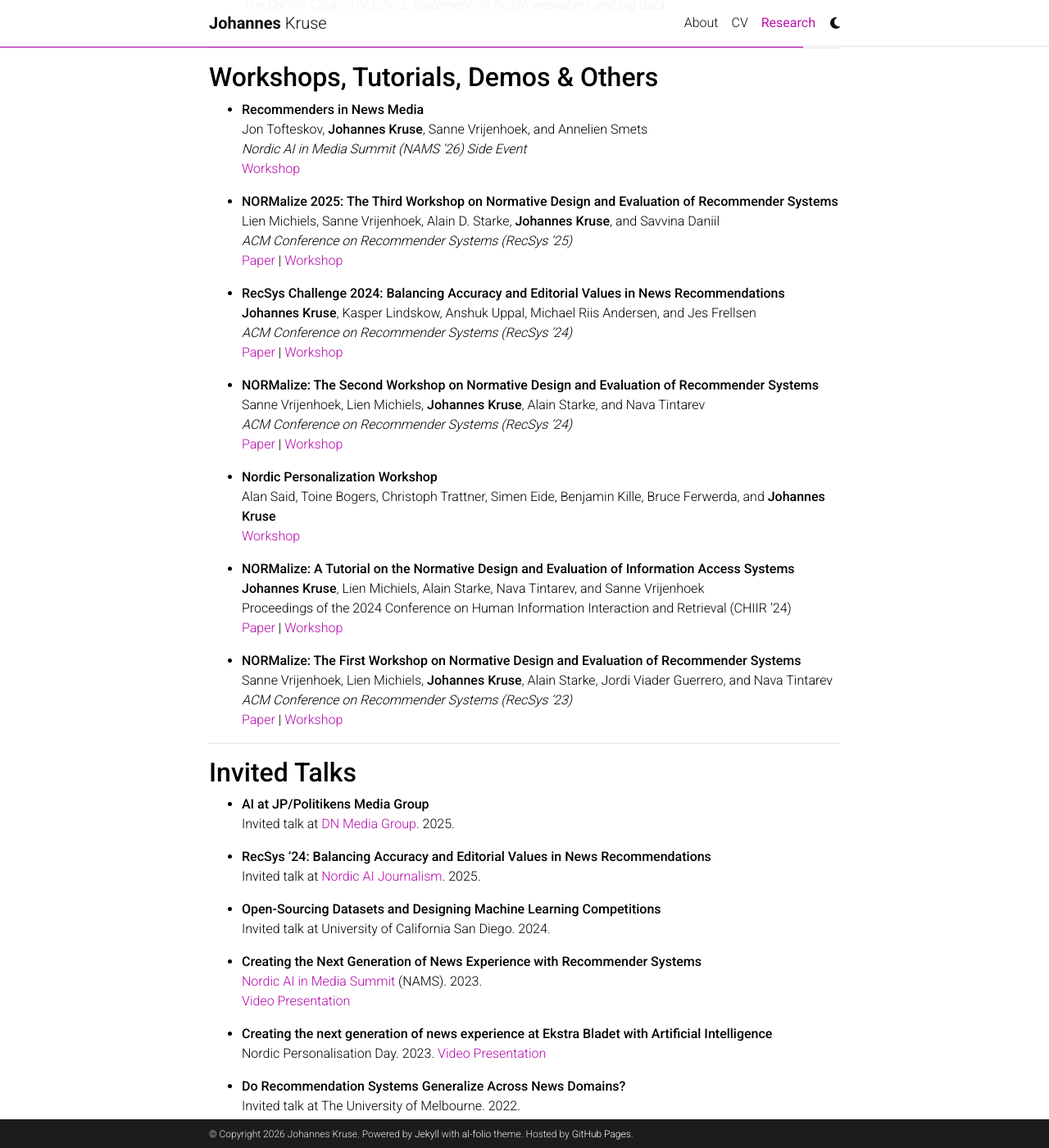
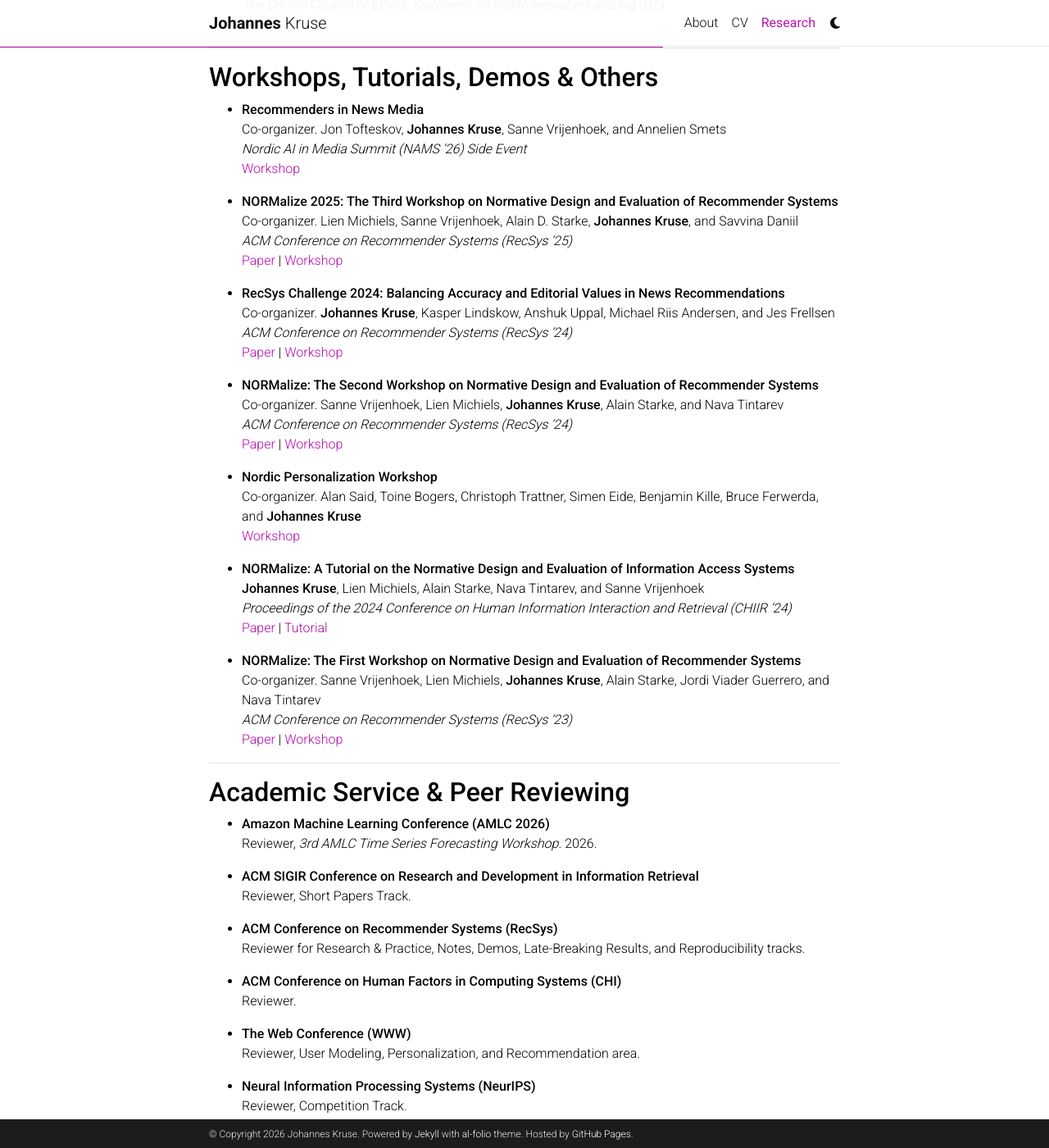
Before and after one commit to johanneskruse/johanneskruse.github.io, a Jekyll site: the page built from _pages/2_publications.md, in a window 1280 px wide and 1400 px high, scrolled down 1798 px. Shown: the whole window at 82% size. Built offline with Jekyll 4.4.1, drawn with Linux system fonts in a browser that asks for light colours; comment, search, counter and statistics services are not loaded; a style sheet for code colours, icons or effects is not loaded; some of the changed text lies outside the part shown.

Commit message:
Update 2_publications.md

```diff
--- a/_pages/2_publications.md
+++ b/_pages/2_publications.md
@@ -9,12 +9,12 @@
 
 ----
 ## **Publications & Preprints**
+
 #### **2026**
 - **ZoRRO: A Zero-Weight Personalized Recommender System for Scalable News Recommendation** \
   **Johannes Kruse**, Ryotaro Shimizu, Kasper Lindskow, Jon Tofteskov, Michael Riis Andersen, Julian McAuley, and Jes Frellsen \
   *ACM SIGIR Conference on Research and Development in Information Retrieval* \
   [Paper](https://dl.acm.org/doi/abs/10.1145/3805712.3809909)
-
 
 #### **2025**
 - **“I must have clicked on something” - Users' Experiences and Evaluations of Personalized News Recommender Systems** \
@@ -49,13 +49,13 @@
   [Paper](https://dl.acm.org/doi/10.1145/3687151.3687152)
 
 - **Report on NORMalize: The Second Workshop on the Normative Design and Evaluation of Recommender Systems** \
-  •	Alain Starke, Sanne Vrijenhoek, Lien Michiels, **Johannes Kruse**, and Nava Tintarev \
+  Alain Starke, Sanne Vrijenhoek, Lien Michiels, **Johannes Kruse**, and Nava Tintarev \
   *CEUR Workshop Proceedings* \
   [Paper](https://ceur-ws.org/Vol-3898/)
 
 #### **2023**
 - **Creating the next generation of news experience on ekstrabladet.dk with recommender systems** \
-  **Johannes Kruse**, Kasper Lindskow, Michael Riis Andersen, and Jes Frellsen. \
+  **Johannes Kruse**, Kasper Lindskow, Michael Riis Andersen, and Jes Frellsen \
   *ACM Conference on Recommender Systems (RecSys '23)* \
   [Paper](https://dl.acm.org/doi/10.1145/3604915.3610248)
 
@@ -73,42 +73,67 @@
 
 ----
 ## **Workshops, Tutorials, Demos & Others**
+
 - **Recommenders in News Media** \
-  Jon Tofteskov, **Johannes Kruse**, Sanne Vrijenhoek, and Annelien Smets \
+  Co-organizer. Jon Tofteskov, **Johannes Kruse**, Sanne Vrijenhoek, and Annelien Smets \
   *Nordic AI in Media Summit (NAMS '26) Side Event* \
   [Workshop](https://sites.google.com/view/recommenders-in-news-media)
 
 - **NORMalize 2025: The Third Workshop on Normative Design and Evaluation of Recommender Systems** \
-  Lien Michiels, Sanne Vrijenhoek, Alain D. Starke, **Johannes Kruse**, and Savvina Daniil \
+  Co-organizer. Lien Michiels, Sanne Vrijenhoek, Alain D. Starke, **Johannes Kruse**, and Savvina Daniil \
   *ACM Conference on Recommender Systems (RecSys '25)* \
   [Paper](https://dl.acm.org/doi/10.1145/3705328.3748002) | [Workshop](https://sites.google.com/view/normalizeworkshop)
 
 - **RecSys Challenge 2024: Balancing Accuracy and Editorial Values in News Recommendations** \
-  **Johannes Kruse**, Kasper Lindskow, Anshuk Uppal, Michael Riis Andersen, and Jes Frellsen \
+  Co-organizer. **Johannes Kruse**, Kasper Lindskow, Anshuk Uppal, Michael Riis Andersen, and Jes Frellsen \
   *ACM Conference on Recommender Systems (RecSys '24)* \
   [Paper](https://dl.acm.org/doi/10.1145/3640457.3687164) | [Workshop](https://recsys.eb.dk/)
 
 - **NORMalize: The Second Workshop on Normative Design and Evaluation of Recommender Systems** \
-  Sanne Vrijenhoek, Lien Michiels, **Johannes Kruse**, Alain Starke, and Nava Tintarev \
+  Co-organizer. Sanne Vrijenhoek, Lien Michiels, **Johannes Kruse**, Alain Starke, and Nava Tintarev \
   *ACM Conference on Recommender Systems (RecSys '24)* \
   [Paper](https://dl.acm.org/doi/abs/10.1145/3640457.3687103) | [Workshop](https://sites.google.com/view/normalizeworkshop)
 
 - **Nordic Personalization Workshop** \
-  Alan Said, Toine Bogers, Christoph Trattner, Simen Eide, Benjamin Kille, Bruce Ferwerda, and **Johannes Kruse** \
+  Co-organizer. Alan Said, Toine Bogers, Christoph Trattner, Simen Eide, Benjamin Kille, Bruce Ferwerda, and **Johannes Kruse** \
   [Workshop](https://personalizationday.github.io/2024/)
 
 - **NORMalize: A Tutorial on the Normative Design and Evaluation of Information Access Systems** \
   **Johannes Kruse**, Lien Michiels, Alain Starke, Nava Tintarev, and Sanne Vrijenhoek \
-  Proceedings of the 2024 Conference on Human Information Interaction and Retrieval (CHIIR '24) \
-  [Paper](https://dl.acm.org/doi/pdf/10.1145/3627508.3638319) | [Workshop](https://sites.google.com/view/normalizeworkshop)
+  *Proceedings of the 2024 Conference on Human Information Interaction and Retrieval (CHIIR '24)* \
+  [Paper](https://dl.acm.org/doi/pdf/10.1145/3627508.3638319) | [Tutorial](https://sites.google.com/view/normalizeworkshop)
 
 - **NORMalize: The First Workshop on Normative Design and Evaluation of Recommender Systems** \
-  Sanne Vrijenhoek, Lien Michiels, **Johannes Kruse**, Alain Starke, Jordi Viader Guerrero, and Nava Tintarev \
+  Co-organizer. Sanne Vrijenhoek, Lien Michiels, **Johannes Kruse**, Alain Starke, Jordi Viader Guerrero, and Nava Tintarev \
   *ACM Conference on Recommender Systems (RecSys '23)* \
   [Paper](https://doi.org/10.1145/3604915.3608757) | [Workshop](https://sites.google.com/view/normalizeworkshop)
 
+
+----
+## **Academic Service & Peer Reviewing**
+
+- **Amazon Machine Learning Conference (AMLC 2026)** \
+  Reviewer, *3rd AMLC Time Series Forecasting Workshop*. 2026.
+
+- **ACM SIGIR Conference on Research and Development in Information Retrieval** \
+  Reviewer, Short Papers Track.
+
+- **ACM Conference on Recommender Systems (RecSys)** \
+  Reviewer for Research & Practice, Notes, Demos, Late-Breaking Results, and Reproducibility tracks.
+
+- **ACM Conference on Human Factors in Computing Systems (CHI)** \
+  Reviewer.
+
+- **The Web Conference (WWW)** \
+  Reviewer, User Modeling, Personalization, and Recommendation area.
+
+- **Neural Information Processing Systems (NeurIPS)** \
+  Reviewer, Competition Track.
+
+
 ----
 ## **Invited Talks**
+
 - **AI at JP/Politikens Media Group** \
   Invited talk at [DN Media Group](https://www.dngroup.com/). 2025.
 
@@ -125,15 +150,16 @@
 
 <!-- 2023-03-30 -->
 - **Creating the next generation of news experience at Ekstra Bladet with Artificial Intelligence** \
-  Nordic Personalisation Day. 2023.
+  Nordic Personalisation Day. 2023. \
   [Video Presentation](https://youtu.be/piCuYLEYQZc?si=1GjFBCl9-lRsfE1Q&t=13492)
 
 - **Do Recommendation Systems Generalize Across News Domains?** \
   Invited talk at The University of Melbourne. 2022.
 
+
 ----
+## **Awards**
 
-## **Awards**
 <!-- #### **2024** -->
 - **Best Use of AI in Revenue Strategy** \
   *Digital Media Worldwide 2024* \
@@ -141,7 +167,7 @@
 
 - **Best Use of AI in Revenue Strategy** \
   *Digital Media Awards Europe 2024* \
-  [Project Overview](https://wan-ifra.org/2024/04/wan-ifra-announces-the-winners-of-the-digital-media-awards-europe-2024/)
+  [Project Overview](https://wan-ifra.org/2024/04/wan-ifra-announces-the-winners-of-the-2024-digital-media-awards-europe-2024/)
 
 <!-- #### **2023** -->
 - **Data and AI-driven Transformation Project of the Year** \
```
